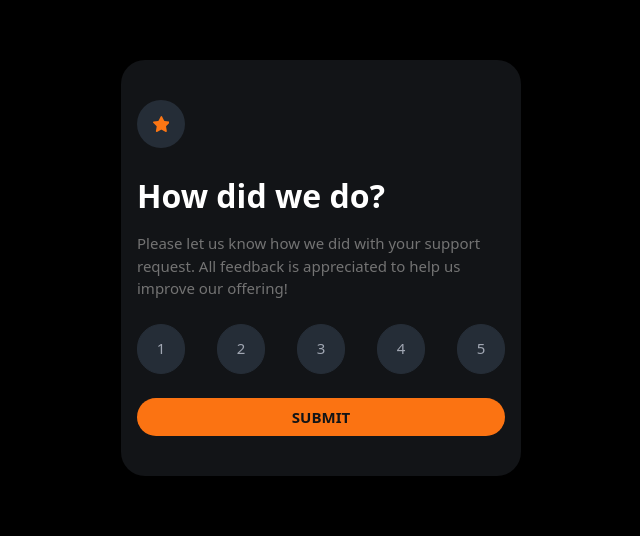
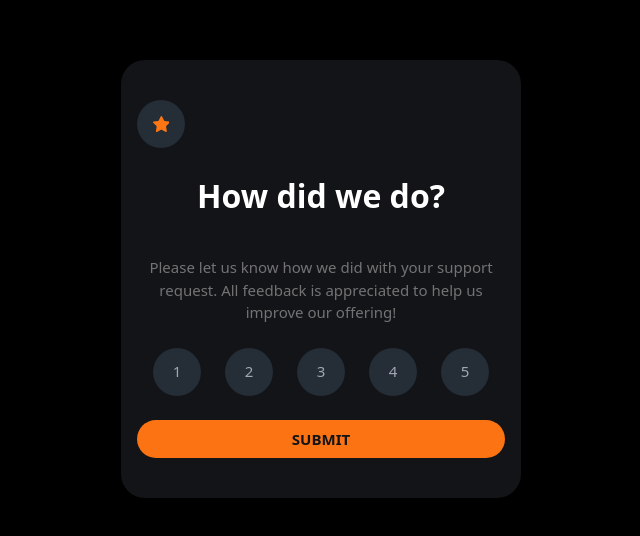
Before and after one commit to Lin4611/interactive-rating, a React (Vite) app: page / in a window 1280 px wide. Shown: the part 340-876 px from the top of the page, without its empty margins (319-959 px from the left). Built offline with nearby package versions, Linux system fonts and the light colour scheme.

Commit message:
feat: adjust rating card button layout, add click event, and implement submission success screen

```diff
--- a/src/components/RatingCard.jsx
+++ b/src/components/RatingCard.jsx
@@ -1,26 +1,81 @@
-import star from '../imgs/icon-star.svg';
-const RatingCard = () =>{
-    return(
+import { useState } from "react";
+import star from "../imgs/icon-star.svg";
+import banner from "../imgs/illustration-thank-you.svg";
+const RatingCard = () => {
+  const [rating, setRating] = useState(null);
+  const [isSubmit, setIsSubmit] = useState(false);
+  const [isAlert, setIsAlert] = useState(false);
+  const nums = [1, 2, 3, 4, 5];
+  return (
     <>
-        <section className="max-w-[400px] w-full bg-neutral-grey-950 rounded-3xl py-10 px-4 flex flex-col gap-6">
+      <section className="max-w-[400px] w-full bg-neutral-grey-950 rounded-3xl py-10 px-4 flex justify-center items-center">
+        <div
+          className={`w-full ${
+            isSubmit ? "flex" : "hidden"
+          } flex-col gap-4 items-center`}
+        >
+          <img
+            src={banner}
+            alt="banner"
+            className="w-[162px] h-full object-cover"
+          />
+          <div className="w-full bg-neutral-grey-900 text-primary-orange-500 rounded-3xl max-w-[200px] flex justify-center items-center py-2">
+            You selected {rating} out of 5
+          </div>
+          <h2 className="text-neutral-white font-bold text-[32px]">
+            Thanks You!
+          </h2>
+          <p className="text-neutral-grey-500 font-light tracking-wide">
+            We appreciate you taking the time to give a rating. If you ever need
+            more support, don’t hesitate to get in touch!
+          </p>
+        </div>
+        <div className={`${isSubmit ? "hidden" : "flex"} flex-col gap-6`}>
           <div className="w-12 h-12 rounded-full bg-neutral-grey-900 flex justify-center items-center">
-                <img src={star} alt="" className='w-4 h-4 object-cover'/>
+            <img src={star} alt="" className="w-4 h-4 object-cover" />
           </div>
 
-            <div className='w-full flex flex-col gap-3 justify-between'>
-                <h2 className='text-[32px] font-bold text-white'>How did we do?</h2>
-                <p className='text-neutral-500'>Please let us know how we did with your support request. All feedback is appreciated
-  to help us improve our offering!</p>
+          <div className="w-full flex flex-col gap-3 justify-between items-center">
+            <h2 className="text-[32px] font-bold text-white">How did we do?</h2>
+            <div className="flex justify-center items-center text-neutral-500 mt-6">
+              <p className="text-center">
+                Please let us know how we did with your support request. All
+                feedback is appreciated to help us improve our offering!
+              </p>
             </div>
-            <div className='-w-full flex items-center justify-between'>
-                {Array.from({length: 5},(_,i)=>{
-                    return(<div className='w-12 h-12 rounded-full flex items-center justify-center py-6 bg-neutral-grey-900 border border-neutral-grey-900 hover:bg-primary-orange-500 hover:text-neutral-white active:bg-neutral-white active:text-neutral-white'>
-                        <p className='text-neutral-grey-500 font-light'>{i+1}</p>
-                    </div>)
+          </div>
+          <div className="w-full flex items-center justify-between px-4">
+            {nums.map((num) => {
+              return (
+                <button
+                  type="button"
+                  className={`w-12 h-12 rounded-full flex items-center justify-center ${
+                    rating === num
+                      ? "bg-neutral-white text-neutral-grey-900"
+                      : "bg-neutral-grey-900 text-neutral-grey-500 hover:bg-primary-orange-500 hover:text-neutral-white"
+                  }`}
+                  key={num}
+                  onClick={() => {
+                    setRating(num);
+                    setIsAlert(false);
+                }}
+                >
+                  {num}
+                </button>
+              );
             })}
           </div>
-            <button type="button" className='w-full flex items-center justify-center bg-primary-orange-500 text-neutral-grey-950 font-bold rounded-4xl py-2 hover:bg-neutral-white'>SUBMIT</button>
+          <button
+            type="button"
+            className="w-full flex items-center justify-center bg-primary-orange-500 text-neutral-grey-950 font-bold rounded-4xl py-2 hover:bg-neutral-white"
+            onClick={() => (rating ? setIsSubmit(true) : setIsAlert(true))}
+          >
+            SUBMIT
+          </button>
+          <p className={`${isAlert ? 'block' : 'hidden'} text-primary-orange-500`}>No rating selected yet</p>
+        </div>
       </section>
-    </>)
-}
+    </>
+  );
+};
 export default RatingCard;
```
Lines whose indentation alone changed are shown as unchanged.
